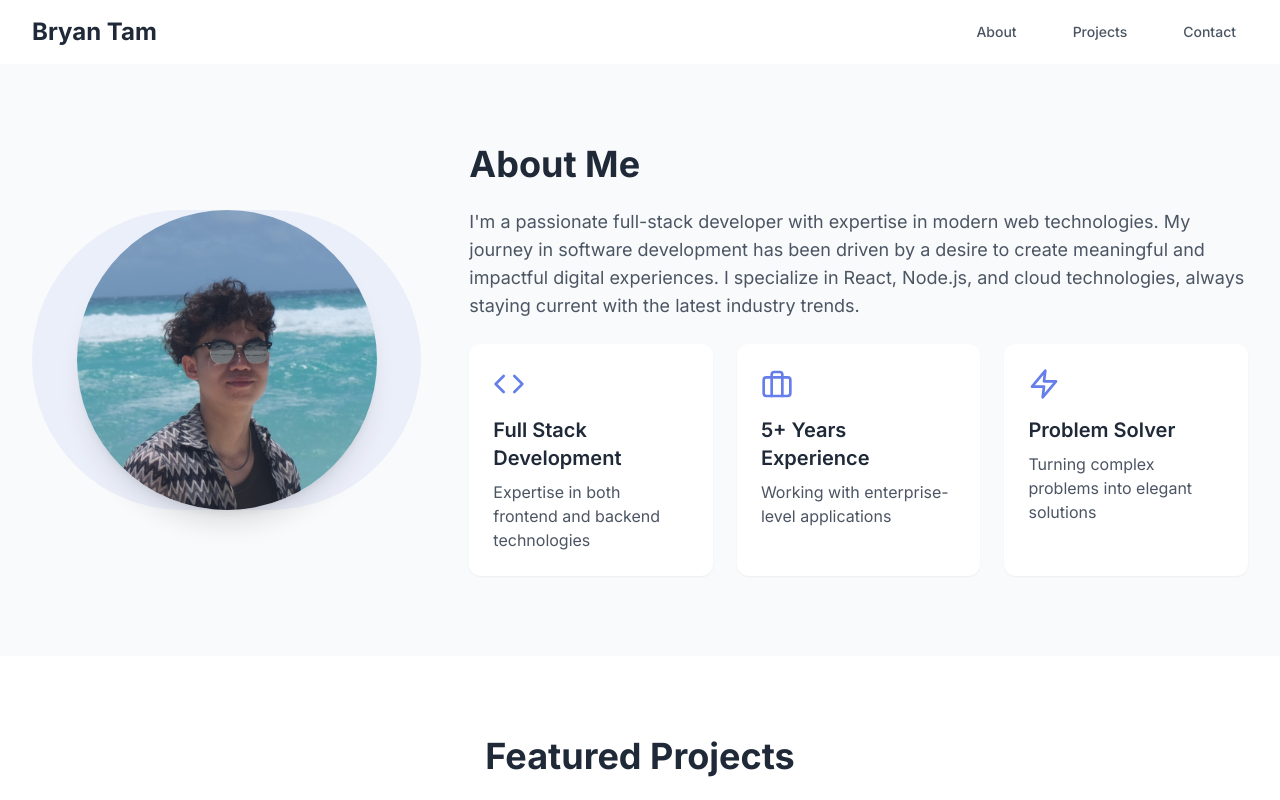
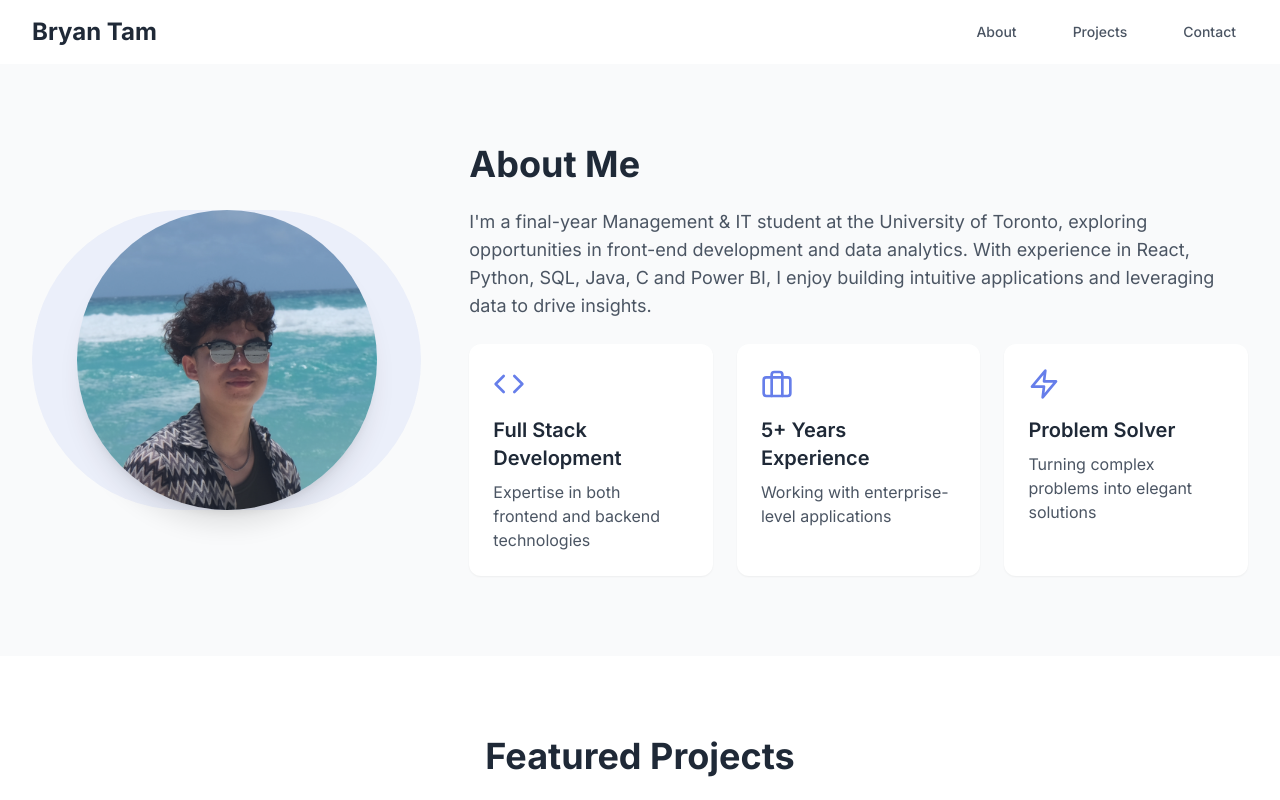
Before and after one commit to bryntam/website, a React (Vite) app: page / in a window 1280 px wide. Shown: the top 800 px of the page. Built offline with nearby package versions, Linux system fonts and the light colour scheme.

Commit message:
changed info

```diff
--- a/src/components/About.tsx
+++ b/src/components/About.tsx
@@ -21,10 +21,8 @@ const About = () => {
           <div className="w-full md:w-2/3 space-y-6">
             <h2 className="text-4xl font-bold text-gray-800">About Me</h2>
             <p className="text-lg text-gray-600">
-              I'm a passionate full-stack developer with expertise in modern web technologies.
-              My journey in software development has been driven by a desire to create
-              meaningful and impactful digital experiences. I specialize in React, Node.js,
-              and cloud technologies, always staying current with the latest industry trends.
+              I'm a final-year Management & IT student at the University of Toronto, exploring opportunities in front-end development and data analytics. With experience in React, Python, SQL, Java, C and Power BI,  I enjoy building intuitive applications and leveraging data to drive insights.
+
             </p>
 
             <div className="grid grid-cols-1 md:grid-cols-3 gap-6 mt-8">
```
